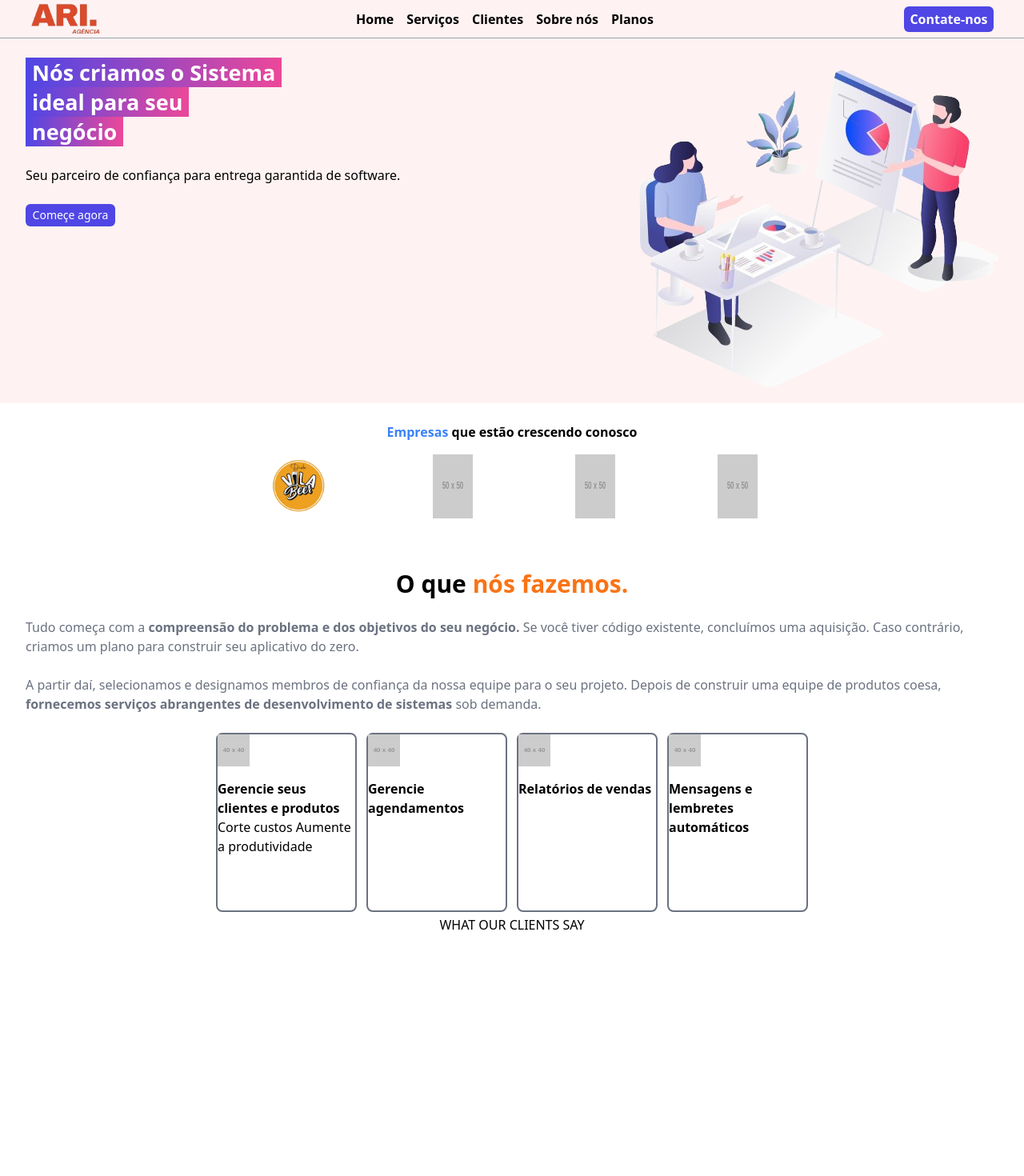
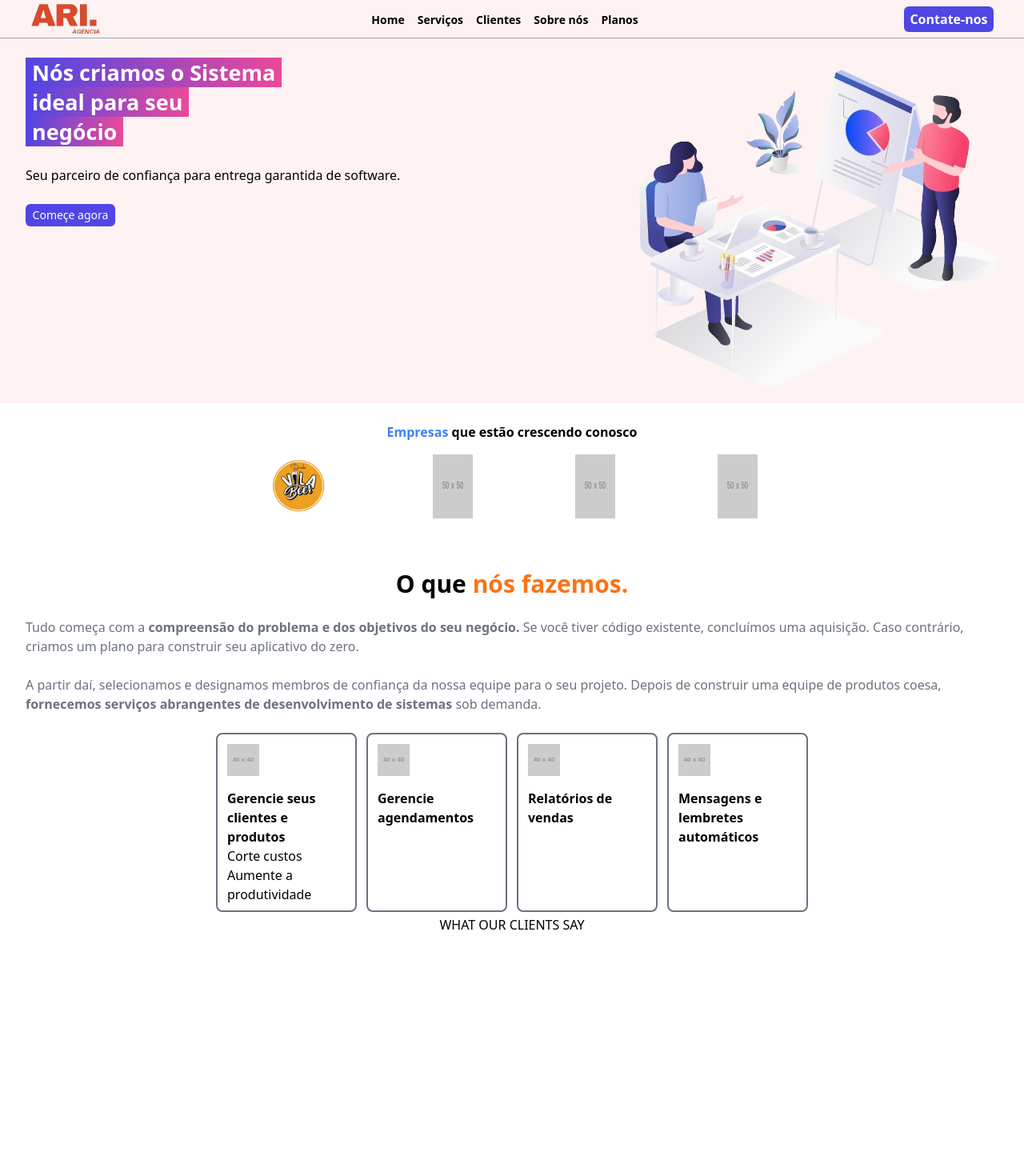
Before and after one commit to allandrs/agenciasysrisa, a React (Vite) app: page / in a window 1280 px wide. Shown: the top 1470 px of the page at 80% size. Built offline with nearby package versions, Linux system fonts and the light colour scheme; what @material-tailwind/html would draw is missing.

Commit message:
adjusting card

```diff
--- a/src/components/card.jsx
+++ b/src/components/card.jsx
@@ -3,7 +3,7 @@ import React from "react";
 export default function Card({titulo, img, texto}) {
     return (
         <>
-            <div className="border-2 border-gray-500 w-44 h-56 rounded-lg border-blue-500 ">
+            <div className="border-2 border-gray-500 w-44 h-56 rounded-lg p-3 border-blue-500 ">
                 <div className="p-">
                     <img src={img} alt="logo" />
                     <h2 className="font-bold pt-4">{titulo}</h2>
--- a/src/components/header.jsx
+++ b/src/components/header.jsx
@@ -22,19 +22,19 @@ export default function Header() {
           <nav className="flex justify-between items-center">
             <ul className="flex gap-4 place-content-center font-semibold">
               <li>
-                <a href="#" className="hover:text-blue-800 transition duration-200">Home</a>
+                <a href="#" className="hover:text-blue-800 transition duration-200 text-sm font-semibold">Home</a>
               </li>
               <li>
-                <a href="#" className="hover:text-blue-800 transition duration-200">Serviços</a>
+                <a href="#" className="hover:text-blue-800 transition duration-200 text-sm">Serviços</a>
               </li>
               <li>
-                <a href="#" className="hover:text-blue-800 transition duration-200">Clientes</a>
+                <a href="#" className="hover:text-blue-800 transition duration-200 text-sm">Clientes</a>
               </li>
               <li>
-                <a href="#" className="hover:text-blue-800 transition duration-200">Sobre nós</a>
+                <a href="#" className="hover:text-blue-800 transition duration-200 text-sm">Sobre nós</a>
               </li>
               <li>
-                <a href="#" className="hover:text-blue-800 transition duration-200">Planos</a>
+                <a href="#" className="hover:text-blue-800 transition duration-200 text-sm">Planos</a>
               </li>
             </ul>
           </nav>
```
